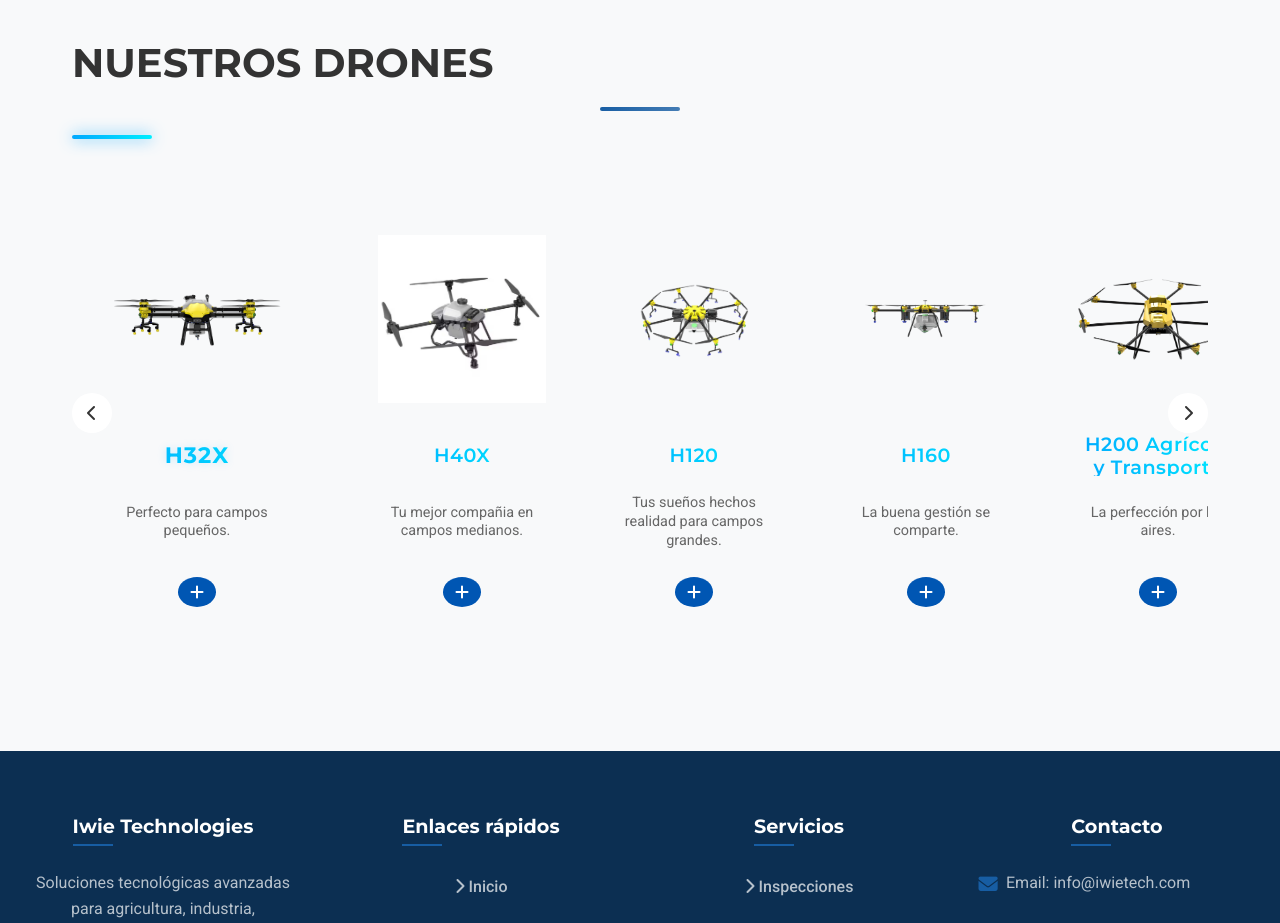
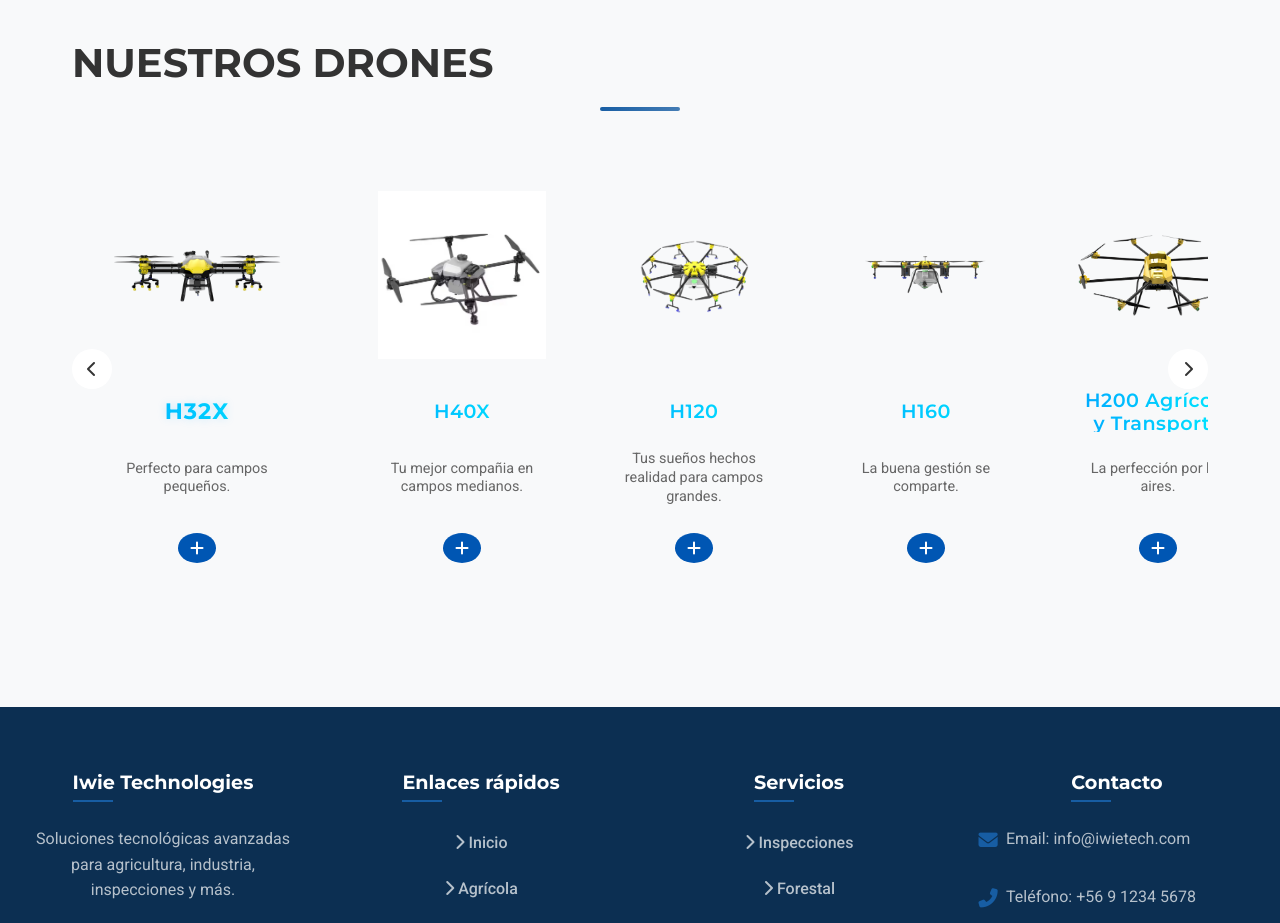
Before and after one commit to AlejandroLiinares/IwieDrones, a React (Vite) app: page / in a window 1280 px wide. Shown: the part 2920-3843 px from the top of the page. Built offline with nearby package versions, Linux system fonts and the light colour scheme.

Commit message:
Hora y media

```diff
--- a/src/index.css
+++ b/src/index.css
@@ -3,9 +3,9 @@
   line-height: 1.5;
   font-weight: 400;
 
-  color-scheme: light dark;
+  color-scheme: light;
   color: rgba(255, 255, 255, 0.87);
-  background-color: #242424;
+  background-color: #ffffff;
 
   font-synthesis: none;
   text-rendering: optimizeLegibility;
@@ -26,6 +26,7 @@ body {
   margin: 0;
   min-width: 320px;
   min-height: 100vh;
+  background-color: #ffffff;
 }
 
 h1 {
--- a/src/pages/Home.jsx
+++ b/src/pages/Home.jsx
@@ -269,7 +269,6 @@ const Home = () => {
       <section className="drones-catalog-section" id="nuestros-drones">
         <div className="container">
           <h2 className="section-title">NUESTROS DRONES</h2>
-          <div className="section-divider"></div>
 
           <div className="drones-slider-container">
             <button
```
